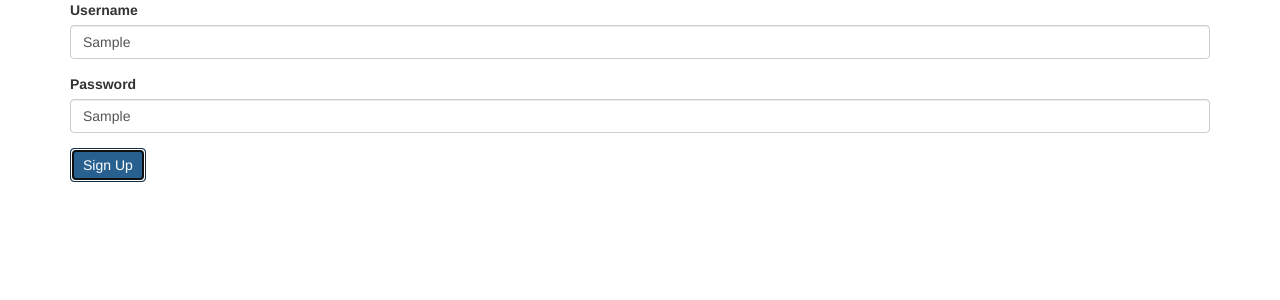
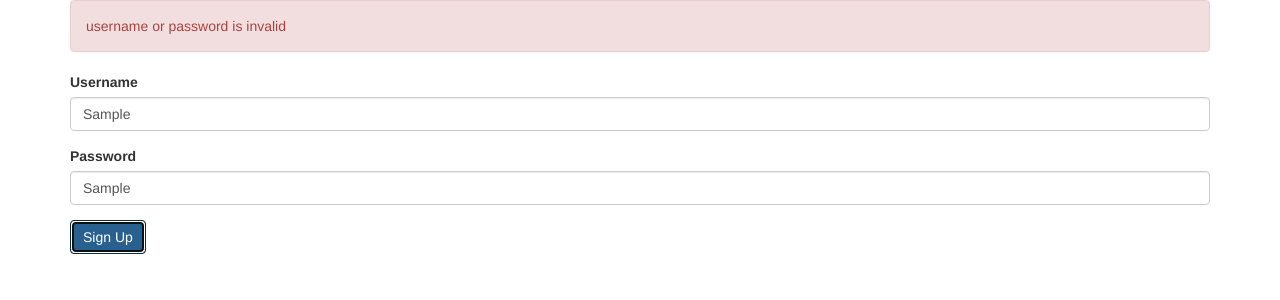
Before and after one commit to gagan0183/mosh-angular-prop, an Angular app in the folder hello-world/: page / in a window 1280 px wide. Both pictures are taken after typing "Sample", "Sample" into the empty fields and a click on the button "Sign Up". Shown: the top 300 px of the page. Built offline with nearby package versions, Linux system fonts and the light colour scheme.

Commit message:
validating upon submit the form

```diff
--- a/hello-world/src/app/signup-form/signup-form.component.html
+++ b/hello-world/src/app/signup-form/signup-form.component.html
@@ -1,4 +1,7 @@
-<form [formGroup]="form">
+<form [formGroup]="form" (ngSubmit)="login()">
+    <div *ngIf="form.errors" class="alert alert-danger">
+        username or password is invalid
+    </div>
     <div class="form-group">
         <label for="username">Username</label>
         <input
--- a/hello-world/src/app/signup-form/signup-form.component.ts
+++ b/hello-world/src/app/signup-form/signup-form.component.ts
@@ -19,6 +19,12 @@ export class SignupFormComponent {
     'password': new FormControl('', Validators.required)
   });
 
+  login() {
+    this.form.setErrors({
+      invalidLogin: true
+    });
+  }
+
   get username() {
     return this.form.get('username');
   }
```
